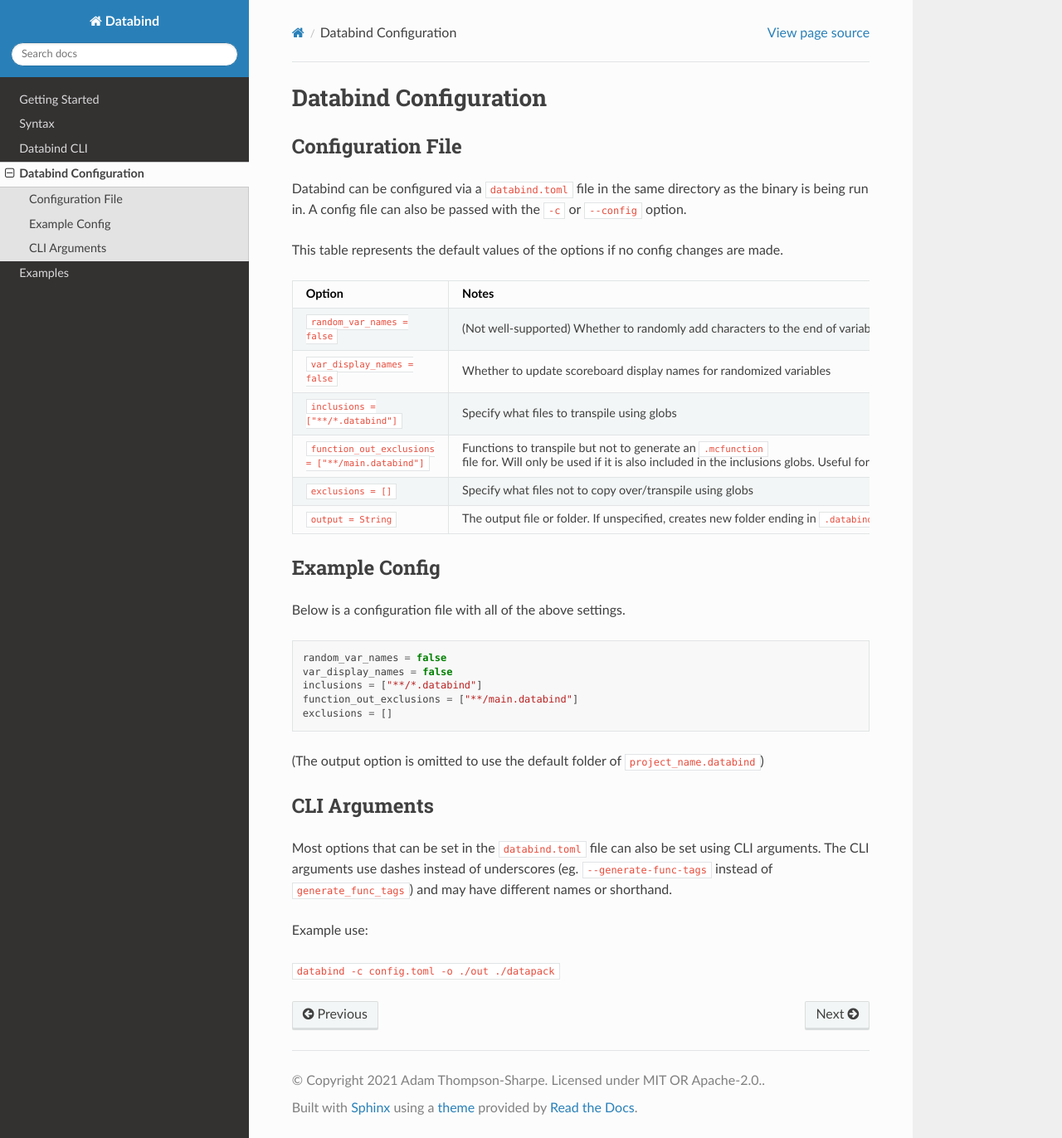
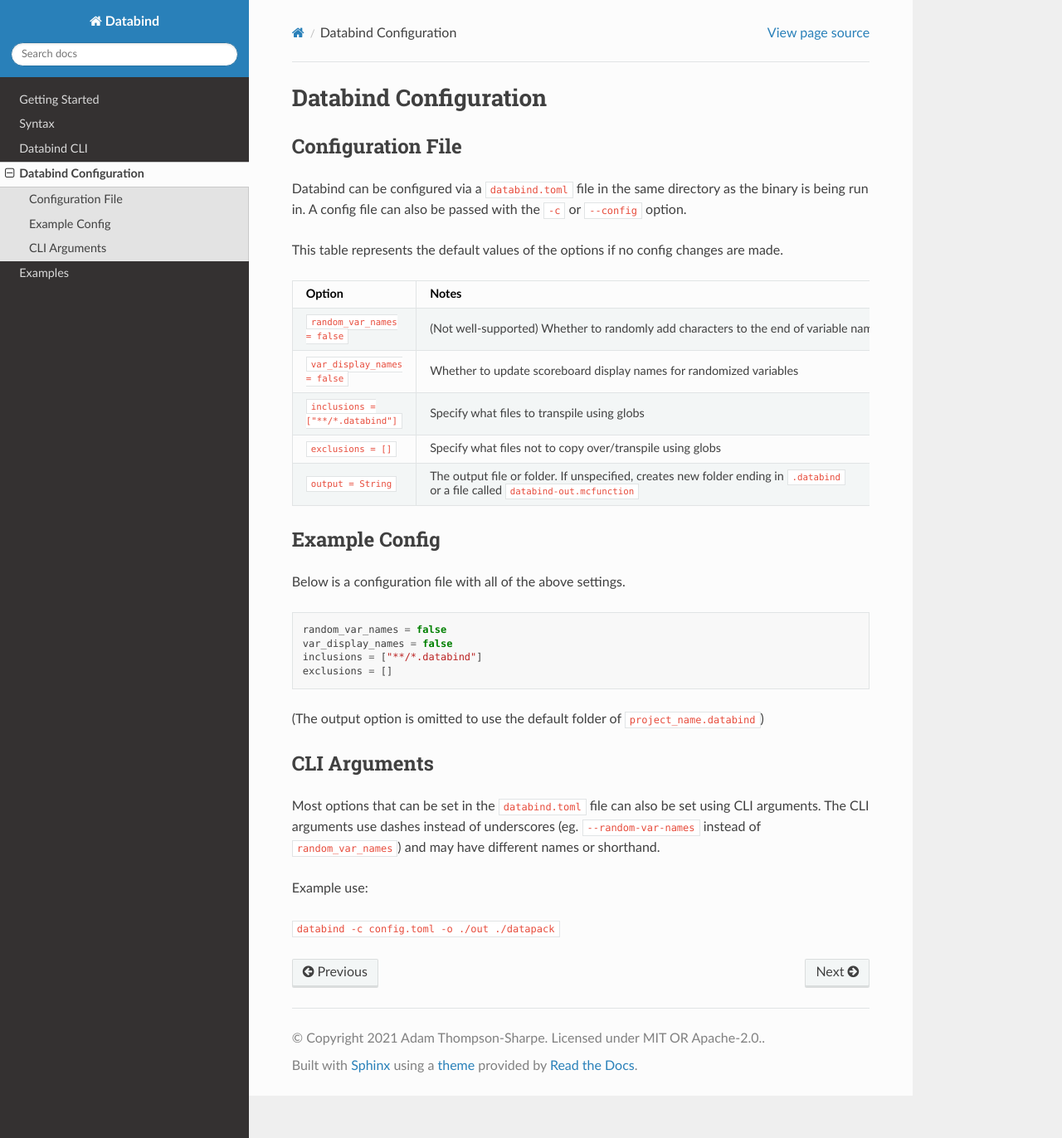
Before and after one commit to MysteryBlokHed/databind, a Sphinx documentation site: the page built from docs/config.rst, in a window 1280 px wide and 1372 px high. Shown: the whole window at 83% size. Built offline with Sphinx 7.4.7 and the Read the Docs theme 2.0.0, drawn with Linux system fonts in a browser that asks for light colours.

Commit message:
Remove function_out_exclusions (#21)
Removes function_out_exclusions and makes its previous behaviour default for all files.

```diff
--- a/docs/config.rst
+++ b/docs/config.rst
@@ -21,11 +21,6 @@
 +---------------------------------------+---------------------------------------------------------------------+
 | ``inclusions = ["**/*.databind"]``    | Specify what files to transpile using globs                         |
 +---------------------------------------+---------------------------------------------------------------------+
-|                                       | Functions to transpile but not to generate an ``.mcfunction``       |
-| ``function_out_exclusions             | file for. Will only be used if it is also included in               |
-| = ["**/main.databind"]``              | the inclusions globs. Useful for files that only contain functions. |
-|                                       | it will be transpiled without its own ``.mcfunction``               |
-+---------------------------------------+---------------------------------------------------------------------+
 | ``exclusions = []``                   | Specify what files not to copy over/transpile using globs           |
 +---------------------------------------+---------------------------------------------------------------------+
 |                                       | The output file or folder. If unspecified,                          |
@@ -43,7 +38,6 @@
    random_var_names = false
    var_display_names = false
    inclusions = ["**/*.databind"]
-   function_out_exclusions = ["**/main.databind"]
    exclusions = []
 
 (The output option is omitted to use the default folder of ``project_name.databind``)
@@ -51,11 +45,10 @@
 CLI Arguments
 -------------
 
-Most options that can be set in the ``databind.toml`` file can
-also be set using CLI arguments. The CLI arguments use dashes
-instead of underscores (eg. ``--generate-func-tags`` instead
-of ``generate_func_tags``) and may have different names or
-shorthand.
+Most options that can be set in the ``databind.toml`` file
+can also be set using CLI arguments. The CLI arguments use dashes
+instead of underscores (eg. ``--random-var-names`` instead
+of ``random_var_names``) and may have different names or shorthand.
 
 Example use:
 
```
Also changed, not shown: docs/getting_started.rst (+7 -5 lines), 10 other files.
